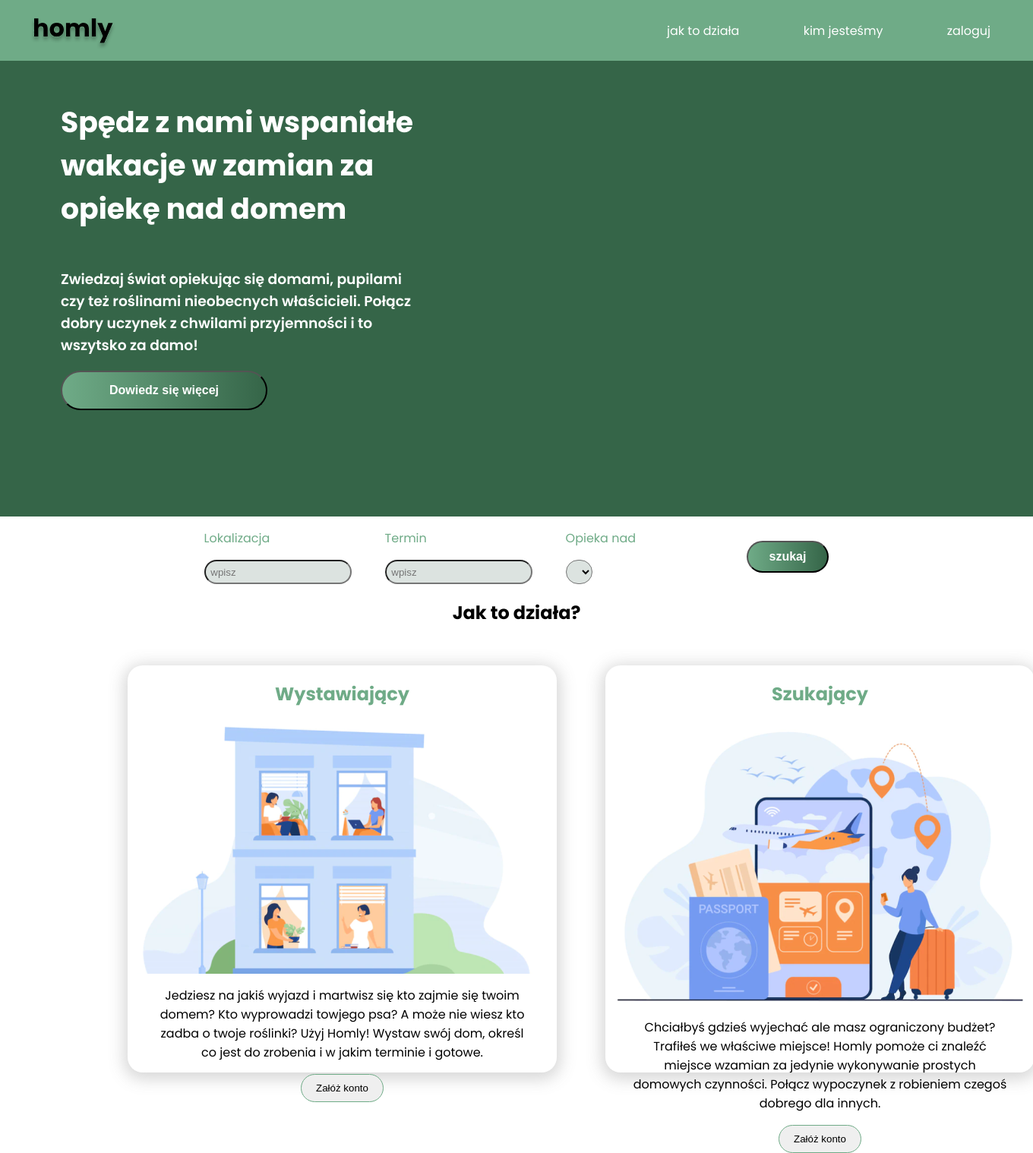
After one commit to FiejdaszBartosz/PAI, a PHP site: page /public/views/main-page.html in a window 1360 px wide. The commit adds this page. Shown: the whole page at 76% size. Run offline with PHP 8.4, Linux system fonts and the light colour scheme; lists and menus that the app fills with data are empty.

Commit message:
finished 2 sections

```diff
--- a/public/css/style.css
+++ b/public/css/style.css
@@ -22,7 +22,74 @@ body {
     font-family: Poppins, regular;
 }
 
-form {
+header {
+    display: flex;
+    flex-direction: column;
+    align-items: stretch;
+    width: 100vw;
+}
+
+nav {
+    display: flex;
+    flex-direction: row;
+    align-items: center;
+    justify-content: end;
+    background-color: #6FAB87;
+    width: 100vw;
+    height: 10vh;
+}
+
+a {
+    text-decoration: none;
+}
+
+nav>div>a {
+    margin: 2.5em;
+    color: #ffffff;
+}
+
+.small-color-button {
+    background: linear-gradient(90deg, #6FAB87 0%, #356548 100%);
+    border-radius: 30px;
+    width: 8vw;
+    padding: 10px;
+    font-weight: 600;
+    color: #ffffff;
+}
+
+.medium-color-button {
+    background: linear-gradient(90deg, #6FAB87 0%, #356548 100%);
+    border-radius: 30px;
+    width: 20vw;
+    padding: 15px;
+    font-weight: 600;
+    font-size: 100%;
+    color: #ffffff;
+}
+
+.small-button {
+    border: 1px solid #6FAB87;
+    border-radius: 22px;
+    width: 8vw;
+    padding: 10px;
+    color: #000000;
+}
+
+.container {
+    width: 100vw;
+    height: 100vh;
+    display: flex;
+    flex-direction: row;
+}
+
+.container-main-page {
+    width: 100vw;
+    height: 100vh;
+    display: flex;
+    flex-direction: column;
+}
+
+.login-form {
     display: flex;
     flex-direction: column;
     justify-content: space-evenly;
@@ -30,13 +97,6 @@ form {
     height: 45vh;
     width: 30vw;
     padding-top: 25vh;
-}
-
-.container {
-    width: 100vw;
-    height: 100vh;
-    display: flex;
-    flex-direction: row;
 }
 
 .left-side {
@@ -58,6 +118,13 @@ form {
     position: fixed;
     top: 1.5vh;
     left: 1.5vw;
+}
+
+.logo-nav {
+    margin-top: 1em;
+    position: absolute;
+    left: 0;
+    margin-left: 2.5em;
 }
 
 .log-in-p {
@@ -90,7 +157,7 @@ form {
     width: 30vw;
     padding: 10px;
     font-weight: 600;
-    color: #ffffff;
+    color: #000000;
 }
 
 .log-in-input {
@@ -98,3 +165,113 @@ form {
     border-radius: 30px;
     padding: 10px;
 }
+
+.nav-links {
+    align-items: flex-end;
+    justify-items: end;
+    margin-right: 1em;
+}
+
+.basic-info {
+    color: #ffffff;
+    width: 35vw;
+    height: 80%;
+    display: flex;
+    flex-direction: column;
+    justify-content: center;
+    margin-left: 5em;
+}
+
+.basic-info-background {
+    background-color: #356548;
+    width: 100vw;
+    height: 75vh;
+}
+
+.basic-info>h1 {
+    font-weight: bold;
+    font-size: calc(100% + 1.6vw);
+}
+
+.basic-info>p {
+    font-weight: 600;
+    font-size: calc(100% + 0.2vw);
+}
+
+.select-date {
+    height: 15vh;
+    display: flex;
+    align-items: center;
+    justify-content: center;
+}
+
+.dropdown-with-title {
+    width: 20%;
+    color: aqua;
+}
+
+.dropdown-form {
+    display: flex;
+    height: 100%;
+    width: 65%;
+    align-items: center;
+    justify-content: space-around;
+}
+
+.dropdown-form>div>p {
+    font-weight: 500;
+    color: #6FAB87;
+}
+
+.dropdown-form>div>input {
+    background: rgba(139, 162, 154, 0.3);
+    border-radius: 30px;
+    padding: 0.5em;
+}
+
+.dropdown-form>div>select {
+    background: rgba(139, 162, 154, 0.3);
+    border-radius: 30px;
+    padding: 0.5em;
+}
+
+.dropdown-form>button {
+    margin-top: 2%;
+    font-size: 100%;
+}
+
+.how-it-works {
+    width: 100vw;
+    display: flex;
+    flex-direction: column;
+    align-items: center;
+}
+
+.how-it-works-container {
+    display: flex;
+    height: 75vh;
+    width: 80%;
+}
+
+.user-types {
+    display: flex;
+    flex-direction: column;
+    align-items: center;
+    justify-content: space-evenly;
+    margin: 2em 2em;
+    background: #FFFFFF;
+    box-shadow: 0px 4px 20px 5px rgba(94, 94, 94, 0.25);
+    border-radius: 20px;
+}
+
+.user-types>h2 {
+    color: #6FAB87;
+    text-align: center;
+    font-weight: bold;
+}
+
+.user-types>p {
+    text-align: center;
+    font-weight: 500;
+    margin: 1em 2em;
+}
--- a/public/views/login.html
+++ b/public/views/login.html
@@ -14,7 +14,7 @@
             </div>
         </div>
         <div class="right-side">
-            <form>
+            <form class="login-form">
                 <p class="log-in-p">Zaloguj się</p>
                 <div class="input-with-title">
                     <p class="upper-label">Login</p>
--- /dev/null
+++ b/public/views/main-page.html
@@ -0,0 +1,74 @@
+<!DOCTYPE html>
+<html lang="pl">
+
+<head>
+    <link rel="stylesheet" type="text/css" href="../css/style.css">
+    <title>MAIN PAGE</title>
+</head>
+
+<body>
+    <div class="container-main-page">
+        <header>
+            <nav>
+                <div class="logo-nav">
+                    <img src="../img/logo.svg" alt="logo">
+                </div>
+                <div class="nav-links">
+                    <a href="#">jak to działa</a>
+                    <a href="#">kim jesteśmy</a>
+                    <a href="#">zaloguj</a>
+                </div>
+            </nav>
+            <div class="basic-info-background">
+                <section class="basic-info">
+                    <h1>Spędz z nami wspaniałe wakacje w zamian za opiekę nad domem</h1>
+                    <p>Zwiedzaj świat opiekując się domami, pupilami czy też roślinami nieobecnych właścicieli. Połącz
+                        dobry uczynek z chwilami przyjemności i to wszytsko za damo!</p>
+                    <button class="medium-color-button">Dowiedz się więcej</button>
+                </section>
+            </div>
+        </header>
+        <div class="select-date">
+            <form class="dropdown-form">
+                <div class="dropdown-with-title">
+                    <p>Lokalizacja</p>
+                    <input name="lokalizacja" type="text" placeholder="wpisz"></input>
+                </div>
+                <div class="dropdown-with-title">
+                    <p>Termin</p>
+                    <input name="termin" type="text" placeholder="wpisz"></input>
+                </div>
+                <div class="dropdown-with-title">
+                    <p>Opieka nad</p>
+                    <select name="opioekaNad">
+                        <option value=" "></option>
+                    </select>
+                </div>
+                <button class="small-color-button">szukaj</button>
+            </form>
+        </div>
+        <section class="how-it-works">
+            <h1>Jak to działa?</h1>
+            <div class="how-it-works-container">
+                <div class="user-types">
+                    <h2>Wystawiający</h2>
+                    <img src="../img/Rectangle 32.png" alt="wystawiający">
+                    <p>Jedziesz na jakiś wyjazd i martwisz się kto zajmie się twoim domem? Kto wyprowadzi towjego psa? A
+                        może nie wiesz kto zadba o twoje roślinki? Użyj Homly! Wystaw swój dom, określ co jest do
+                        zrobenia i w jakim terminie i gotowe.</p>
+                        <button class="small-button">Załóż konto</button>
+                </div>
+                <div class="user-types">
+                    <h2>Szukający</h2>
+                    <img src="../img/Rectangle 33.png" alt="szukający">
+                    <p>Chciałbyś gdzieś wyjechać ale masz ograniczony budżet? Trafiłeś we właściwe miejsce! Homly pomoże
+                        ci znaleźć miejsce wzamian za jedynie wykonywanie prostych domowych czynności. Połącz wypoczynek
+                        z robieniem czegoś dobrego dla innych. </p>
+                    <button class="small-button">Załóż konto</button>
+                </div>
+            </div>
+        </section>
+    </div>
+</body>
+
+</html>
```
Also changed, not shown: public/img/Rectangle 32.png (added), public/img/Rectangle 33.png (added).
